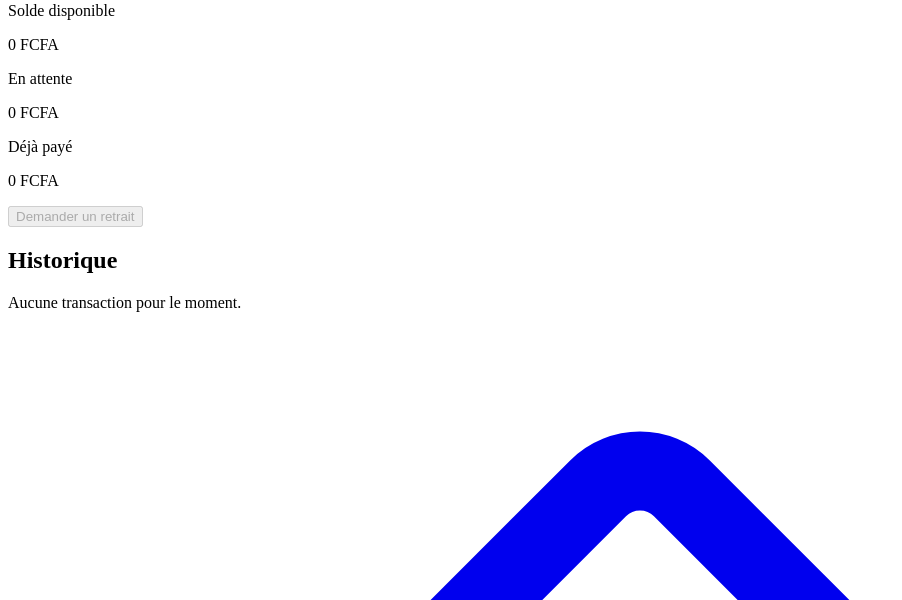
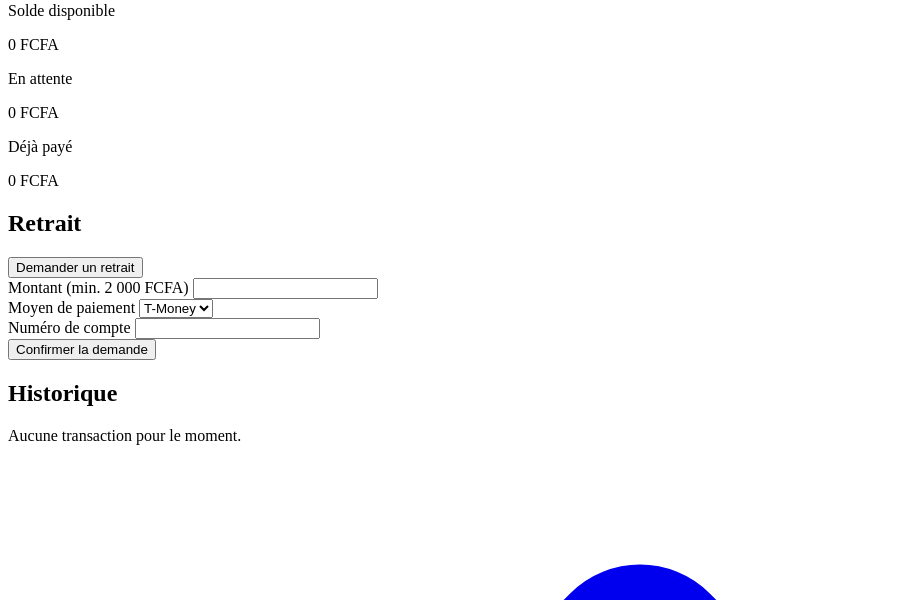
Before and after one commit to SENOUKomiGodwin/Kolporte, a Laravel app: page /promoteur/portefeuille in a window 1280 px wide. Shown: the part 143-743 px from the top of the page, without its empty margins (0-902 px from the left). Run offline with Laravel 12, Linux system fonts and the light colour scheme; a user stored in the database is signed in; data comes from the database, SQL or seed files in the repository; data that the repository does not hold is empty.

Commit message:
feat: vues retraits, portefeuille et utilisateurs admin

```diff
--- a/resources/css/app.css
+++ b/resources/css/app.css
@@ -1,3 +1,5 @@
 @tailwind base;
 @tailwind components;
 @tailwind utilities;
+
+[x-cloak] { display: none !important; }
--- a/resources/views/promoteur/portefeuille.blade.php
+++ b/resources/views/promoteur/portefeuille.blade.php
@@ -15,9 +15,46 @@
         </div>
     </div>
 
-    <button type="button" disabled class="w-full min-h-[48px] rounded-xl bg-vert-clair text-vert font-semibold opacity-60 cursor-not-allowed mb-6">
-        Demander un retrait
-    </button>
+    @if (session('statut'))
+        <p class="mb-4 px-4 py-3 rounded-xl bg-vert-clair text-vert text-sm font-medium">{{ session('statut') }}</p>
+    @endif
+
+    <h2 class="font-display text-lg font-bold mb-3">Retrait</h2>
+    @if ($demandeEnAttente)
+        <p class="text-sm text-secondaire bg-white border border-bordure-carte rounded-2xl p-4 mb-6">
+            Un retrait est déjà en cours de traitement. Vous pourrez en demander un autre une fois qu'il sera traité.
+        </p>
+    @else
+        <form method="POST" action="{{ route('promoteur.portefeuille.retrait') }}" class="bg-white border border-bordure-carte rounded-2xl p-4 mb-6 space-y-3" x-data="{ ouvert: false }">
+            @csrf
+            <button type="button" @click="ouvert = !ouvert" class="w-full min-h-[48px] rounded-xl bg-vert text-white font-semibold">
+                Demander un retrait
+            </button>
+            <div x-show="ouvert" x-cloak class="space-y-3 pt-2">
+                <div>
+                    <x-input-label for="montant" :value="'Montant (min. '.number_format($retraitMinimum, 0, ',', ' ').' FCFA)'" />
+                    <x-text-input id="montant" name="montant" type="number" min="{{ $retraitMinimum }}" step="1" required class="block mt-1 w-full min-h-[48px]" />
+                    <x-input-error :messages="$errors->get('montant')" class="mt-1" />
+                </div>
+                <div>
+                    <x-input-label for="moyen_paiement" value="Moyen de paiement" />
+                    <select id="moyen_paiement" name="moyen_paiement" required class="block mt-1 w-full min-h-[48px] rounded-xl border-bordure-champ text-encre shadow-sm focus:border-vert focus:ring-vert">
+                        <option value="T-Money">T-Money</option>
+                        <option value="Flooz">Flooz</option>
+                    </select>
+                    <x-input-error :messages="$errors->get('moyen_paiement')" class="mt-1" />
+                </div>
+                <div>
+                    <x-input-label for="numero_compte" value="Numéro de compte" />
+                    <x-text-input id="numero_compte" name="numero_compte" type="tel" required class="block mt-1 w-full min-h-[48px]" />
+                    <x-input-error :messages="$errors->get('numero_compte')" class="mt-1" />
+                </div>
+                <button type="submit" class="w-full min-h-[48px] rounded-xl bg-vert text-white font-semibold">
+                    Confirmer la demande
+                </button>
+            </div>
+        </form>
+    @endif
 
     <h2 class="font-display text-lg font-bold mb-3">Historique</h2>
     @if ($transactions->isEmpty())
```
Also changed, not shown: resources/views/admin/retraits.blade.php (added, +60 -0 lines), resources/views/admin/utilisateurs.blade.php (added, +33 -0 lines).
